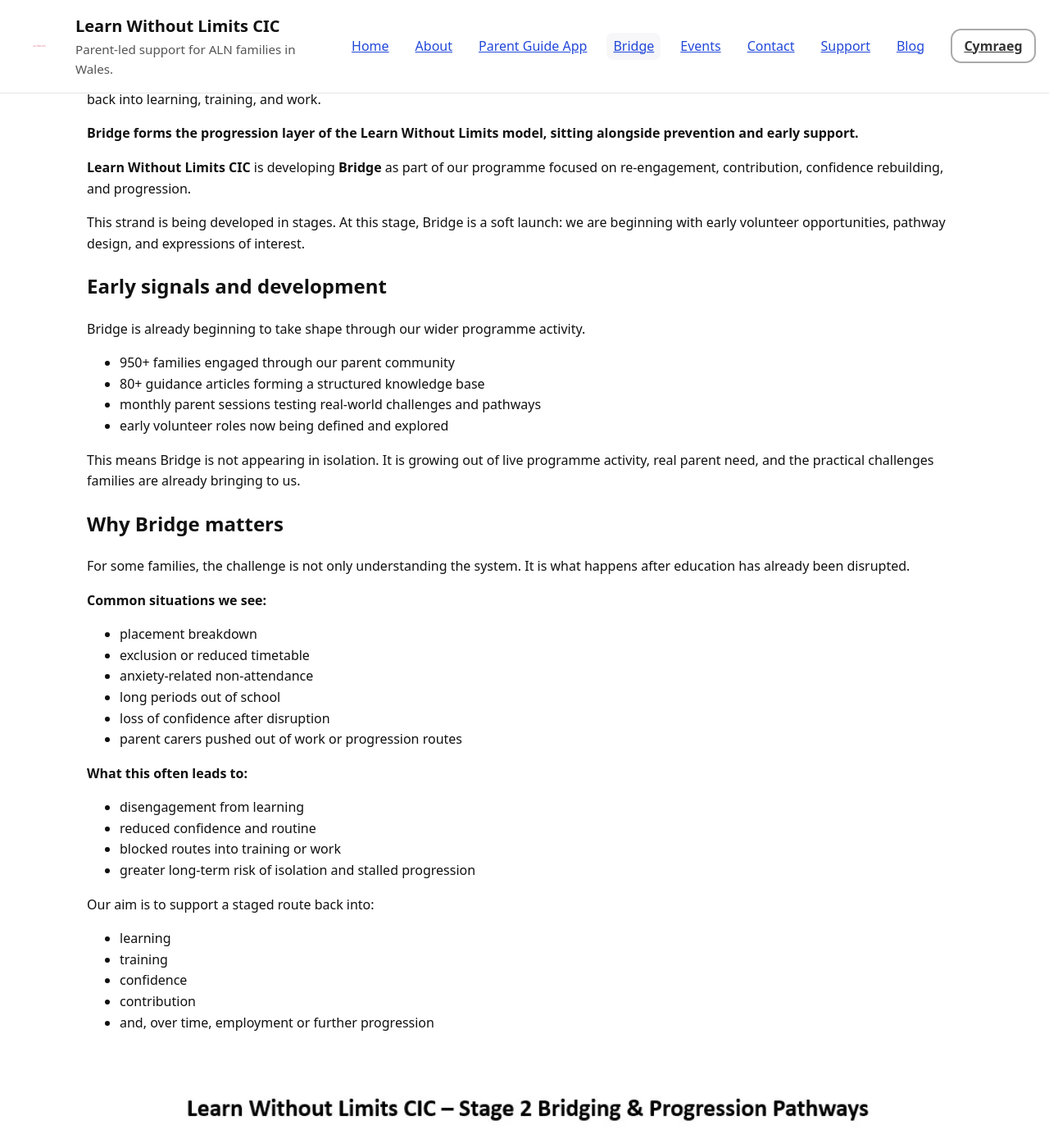
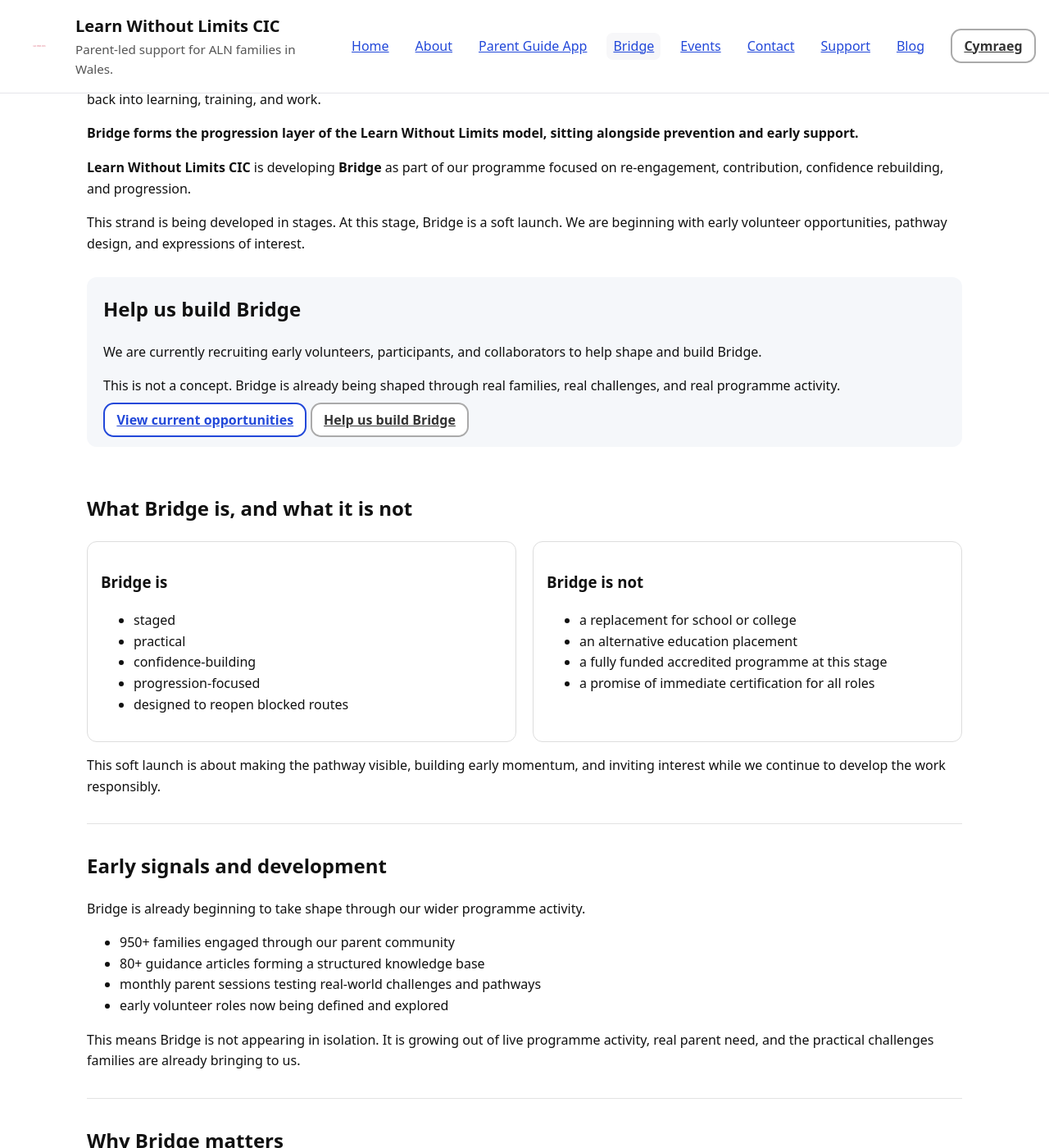
Before and after one commit to StephShobiye/learnwithoutlimitscic.github.io, a Jekyll site: the page bridge.en.html, which Jekyll copies as it is, in a window 1280 px wide and 1400 px high, scrolled down 954 px. Shown: the whole window at 82% size. Built offline with Jekyll 4.4.1, drawn with Linux system fonts in a browser that asks for light colours; some of the changed text lies outside the part shown.

Commit message:
Finalise Bridge page content, volunteer CTA, and pathway actions

```diff
--- a/bridge.en.html
+++ b/bridge.en.html
@@ -88,9 +88,60 @@
       </p>
 
       <p>
-        This strand is being developed in stages. At this stage, Bridge is a soft launch: we are beginning with
+        This strand is being developed in stages. At this stage, Bridge is a soft launch. We are beginning with
         early volunteer opportunities, pathway design, and expressions of interest.
       </p>
+
+      <div style="background:#f5f7fa;padding:1.25rem;border-radius:12px;margin:1.75rem 0;">
+        <h2 style="margin-top:0;">Help us build Bridge</h2>
+
+        <p>
+          We are currently recruiting early volunteers, participants, and collaborators to help shape and build Bridge.
+        </p>
+
+        <p>
+          This is not a concept. Bridge is already being shaped through real families, real challenges, and real programme activity.
+        </p>
+
+        <p style="margin-bottom:0;">
+          <a class="btn" href="#current-opportunities">View current opportunities</a>
+          <a class="btn ghost" href="mailto:support@learnwithoutlimitscic.org">Help us build Bridge</a>
+        </p>
+      </div>
+
+      <div style="margin:2rem 0;padding-top:0.25rem;">
+        <h2>What Bridge is, and what it is not</h2>
+
+        <div style="display:grid;grid-template-columns:repeat(auto-fit,minmax(260px,1fr));gap:1.25rem;margin:1.25rem 0 1rem 0;">
+          <div style="padding:1rem;border:1px solid #ddd;border-radius:12px;">
+            <h3>Bridge is</h3>
+            <ul>
+              <li>staged</li>
+              <li>practical</li>
+              <li>confidence-building</li>
+              <li>progression-focused</li>
+              <li>designed to reopen blocked routes</li>
+            </ul>
+          </div>
+
+          <div style="padding:1rem;border:1px solid #ddd;border-radius:12px;">
+            <h3>Bridge is not</h3>
+            <ul>
+              <li>a replacement for school or college</li>
+              <li>an alternative education placement</li>
+              <li>a fully funded accredited programme at this stage</li>
+              <li>a promise of immediate certification for all roles</li>
+            </ul>
+          </div>
+        </div>
+
+        <p>
+          This soft launch is about making the pathway visible, building early momentum, and inviting interest while
+          we continue to develop the work responsibly.
+        </p>
+      </div>
+
+      <hr style="margin:2rem 0;border:0;border-top:1px solid #e2e2e2;">
 
       <h2>Early signals and development</h2>
 
@@ -109,6 +160,8 @@
         This means Bridge is not appearing in isolation. It is growing out of live programme activity, real parent need,
         and the practical challenges families are already bringing to us.
       </p>
+
+      <hr style="margin:2rem 0;border:0;border-top:1px solid #e2e2e2;">
 
       <h2>Why Bridge matters</h2>
 
@@ -162,6 +215,8 @@
         </figcaption>
       </figure>
 
+      <hr style="margin:2rem 0;border:0;border-top:1px solid #e2e2e2;">
+
       <h2>How people will access Bridge</h2>
 
       <p>
@@ -179,9 +234,11 @@
         confidence rebuilding, and longer-term progression.
       </p>
 
+      <hr style="margin:2rem 0;border:0;border-top:1px solid #e2e2e2;">
+
       <h2>Two Bridge pathways</h2>
 
-      <h3>Pathway 1 — Young People</h3>
+      <h3>Pathway 1 - Young People</h3>
       <p><strong>Creative, digital and media contribution</strong></p>
 
       <figure style="margin: 1rem 0 1.25rem 0;">
@@ -204,7 +261,7 @@
         It is intended as a bridge back into learning, structure, and future opportunity.
       </p>
 
-      <h4>Current early opportunities we are exploring</h4>
+      <h4 id="current-opportunities">Current early opportunities we are exploring</h4>
 
       <ul>
         <li>
@@ -229,7 +286,12 @@
         </li>
       </ul>
 
-      <h3>Pathway 2 — Parent Carers / Adult Volunteers</h3>
+      <p>
+        <a class="btn" href="mailto:support@learnwithoutlimitscic.org?subject=Bridge%20Pathway%201%20interest">Interested in joining this pathway?</a>
+      </p>
+
+      <div style="margin:2rem 0 0 0;padding-top:0.5rem;">
+        <h3>Pathway 2 - Parent Carers / Adult Volunteers</h3>
         <p><strong>Skills through volunteering and progression back into work</strong></p>
 
         <figure style="margin: 1rem 0 1.25rem 0;">
@@ -285,20 +347,29 @@
           </li>
         </ul>
 
+        <p>
+          <a class="btn" href="mailto:support@learnwithoutlimitscic.org?subject=Bridge%20Pathway%202%20interest">Want to volunteer or rebuild confidence through this pathway?</a>
+        </p>
+      </div>
+
+      <hr style="margin:2rem 0;border:0;border-top:1px solid #e2e2e2;">
+
       <h2>What this can look like in practice</h2>
 
       <p>
         A young person out of school due to anxiety may begin by engaging with digital content at their own pace,
-        then contribute to small creative tasks, before gradually rebuilding confidence and moving toward structured
+        then contribute to small creative tasks, before gradually rebuilding confidence and moving towards structured
         learning or training.
       </p>
 
       <p>
         A parent carer who has stepped away from work may begin with a light volunteer role, rebuild confidence and
-        structure, and over time move toward training or employment.
+        structure, and over time move towards training or employment.
       </p>
 
-      <h2>What Bridge is building toward</h2>
+      <hr style="margin:2rem 0;border:0;border-top:1px solid #e2e2e2;">
+
+      <h2>What Bridge is building towards</h2>
 
       <p>Over time, this strand may support:</p>
 
@@ -340,44 +411,16 @@
         >
       </figure>
 
-      <h2>What Bridge is — and what it is not</h2>
-
-      <div style="display:grid;grid-template-columns:repeat(auto-fit,minmax(260px,1fr));gap:1.25rem;margin:1.5rem 0;">
-        <div style="padding:1rem;border:1px solid #ddd;border-radius:12px;">
-          <h3>Bridge is</h3>
-          <ul>
-            <li>staged</li>
-            <li>practical</li>
-            <li>confidence-building</li>
-            <li>progression-focused</li>
-            <li>designed to reopen blocked routes</li>
-          </ul>
-        </div>
-
-        <div style="padding:1rem;border:1px solid #ddd;border-radius:12px;">
-          <h3>Bridge is not</h3>
-          <ul>
-            <li>a replacement for school or college</li>
-            <li>an alternative education placement</li>
-            <li>a fully funded accredited programme at this stage</li>
-            <li>a promise of immediate certification for all roles</li>
-          </ul>
-        </div>
-      </div>
-
-      <p>
-        This soft launch is about making the pathway visible, building early momentum, and inviting interest while
-        we continue to develop the work responsibly.
-      </p>
-
       <div style="background:#f5f7fa;padding:1.25rem;border-radius:12px;margin:1.75rem 0;">
-        <h2 style="margin-top:0;">Register your interest</h2>
+        <h2 style="margin-top:0;">Join the first cohort helping to shape Bridge</h2>
 
         <p>
           We are currently identifying early volunteers, participants, and collaborators to help us shape and build this work.
         </p>
 
-        <p>We are currently inviting early interest from people who may want to volunteer, participate, collaborate, or partner with us:</p>
+        <p>
+          We are currently inviting early interest from people who may want to volunteer, participate, collaborate, or partner with us:
+        </p>
 
         <ul>
           <li>young people</li>
@@ -397,10 +440,12 @@
         </p>
 
         <p style="margin-bottom:0;">
-          <a class="btn" href="mailto:support@learnwithoutlimitscic.org">Register your interest</a>
-          <a class="btn ghost" href="/contact.en.html">Contact us</a>
+          <a class="btn" href="mailto:support@learnwithoutlimitscic.org">Help us build Bridge</a>
+          <a class="btn ghost" href="/contact.en.html">Register your interest</a>
         </p>
       </div>
+
+      <hr style="margin:2rem 0;border:0;border-top:1px solid #e2e2e2;">
 
       <h2>Part of the wider Learn Without Limits model</h2>
 
@@ -422,7 +467,7 @@
       </ul>
 
       <p>
-        Bridge builds on this foundation by focusing specifically on what happens <strong>after disruption</strong> — helping to reopen routes into learning, confidence, and longer-term progression.
+        Bridge builds on this foundation by focusing specifically on what happens <strong>after disruption</strong> - helping to reopen routes into learning, confidence, and longer-term progression.
       </p>
 
       <p>
```
Also changed, not shown: other parts of bridge.en.html (+2 -2 lines). Lines whose indentation alone changed are shown as unchanged.
